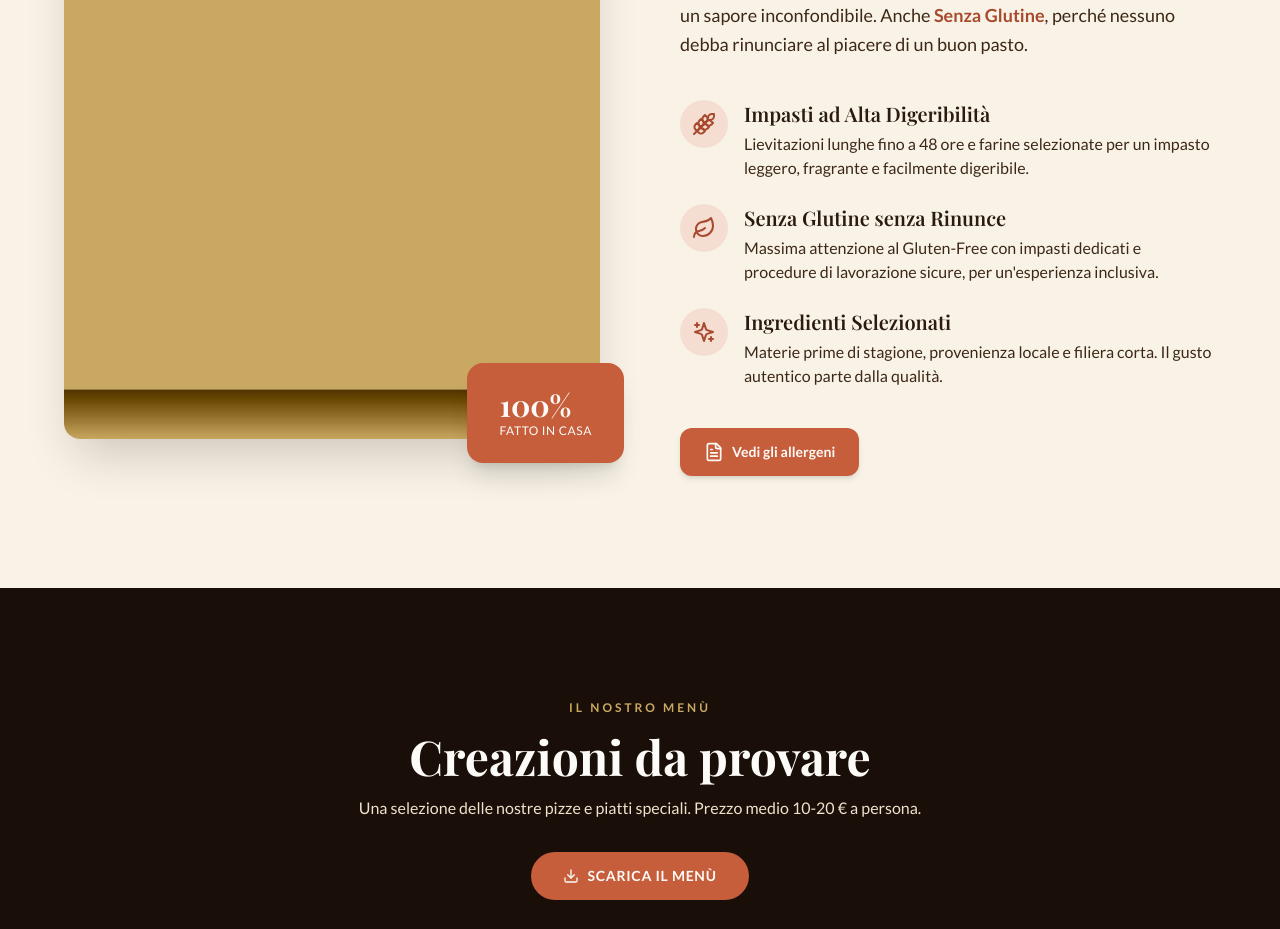
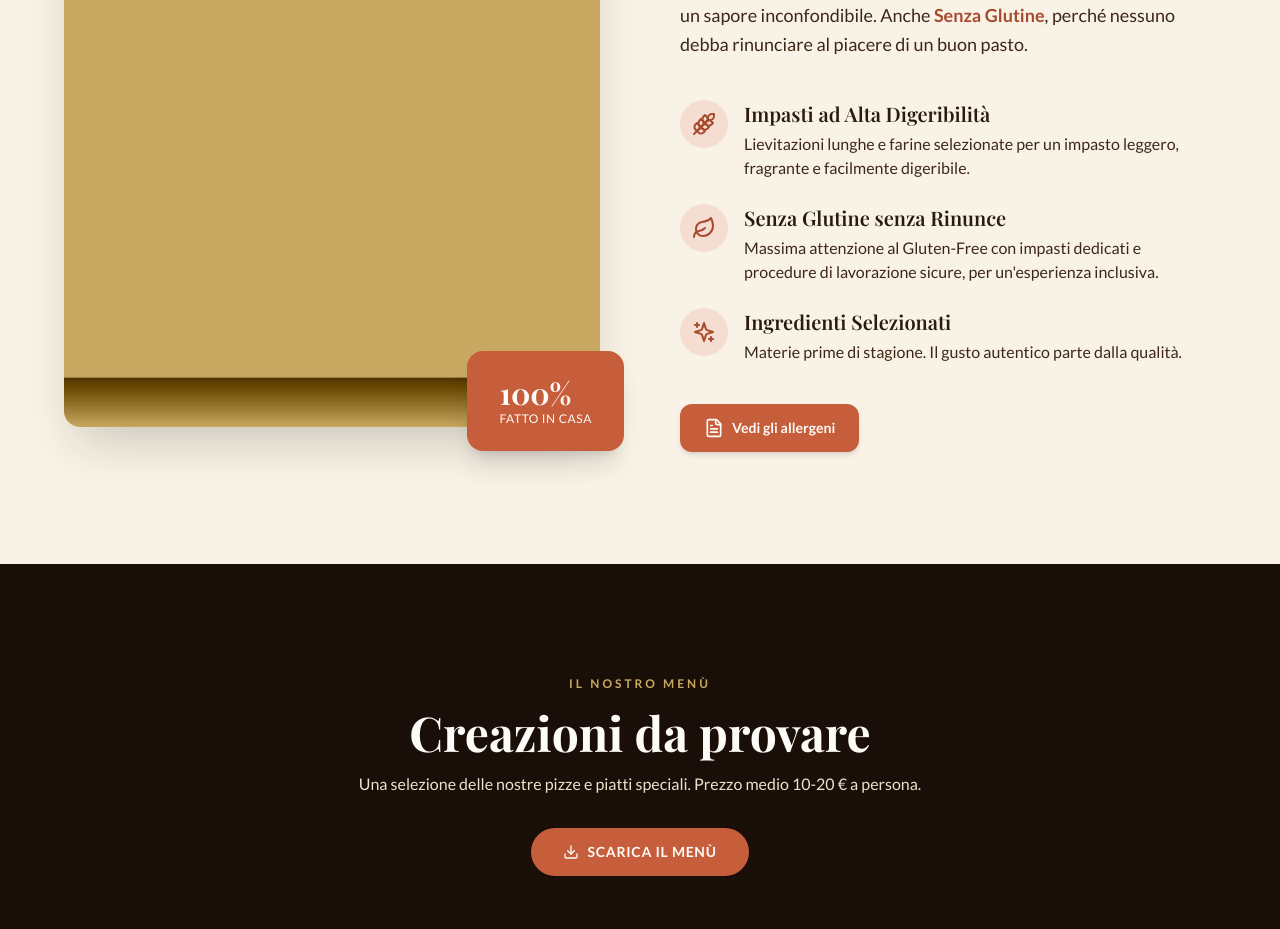
Before and after one commit to aleciv26-bit/Arcadia, a React (Vite) app: page / in a window 1280 px wide. Shown: the part 1180-2109 px from the top of the page. Built offline with nearby package versions, Linux system fonts and the light colour scheme; a web font is replaced by a local one.

Commit message:
Update Philosophy.tsx

```diff
--- a/src/components/Philosophy.tsx
+++ b/src/components/Philosophy.tsx
@@ -4,7 +4,7 @@ const pillars = [
   {
     icon: Wheat,
     title: 'Impasti ad Alta Digeribilità',
-    text: 'Lievitazioni lunghe fino a 48 ore e farine selezionate per un impasto leggero, fragrante e facilmente digeribile.',
+    text: 'Lievitazioni lunghe e farine selezionate per un impasto leggero, fragrante e facilmente digeribile.',
   },
   {
     icon: Leaf,
@@ -14,7 +14,7 @@ const pillars = [
   {
     icon: Sparkles,
     title: 'Ingredienti Selezionati',
-    text: 'Materie prime di stagione, provenienza locale e filiera corta. Il gusto autentico parte dalla qualità.',
+    text: 'Materie prime di stagione. Il gusto autentico parte dalla qualità.',
   },
 ];
 
```
